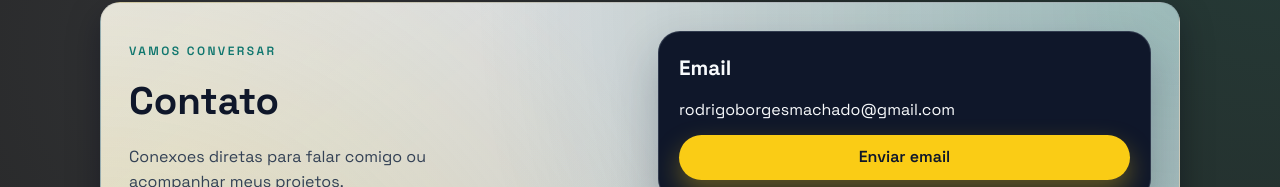
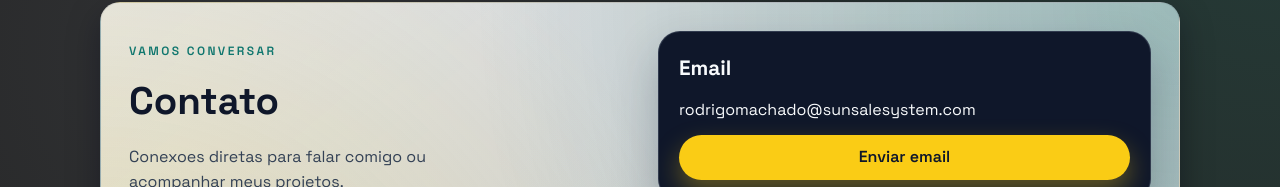
Before and after one commit to rodrigoborgesmachado/wpp-group-data, a React (Create React App) app: page /contatos in a window 1280 px wide. Shown: the part 110-297 px from the top of the page. Built offline with nearby package versions, Linux system fonts and the light colour scheme.

Commit message:
Alterando página de contato

```diff
--- a/src/pages/contato/contato.js
+++ b/src/pages/contato/contato.js
@@ -13,10 +13,10 @@ export default function Contato() {
                 </div>
                 <div className="contato-card destaque">
                     <h2>Email</h2>
-                    <p>rodrigoborgesmachado@gmail.com</p>
+                    <p>rodrigomachado@sunsalesystem.com</p>
                     <a
                         className="contato-link"
-                        href="mailto:rodrigoborgesmachado@gmail.com"
+                        href="mailto:rodrigomachado@sunsalesystem.com"
                     >
                         Enviar email
                     </a>
```
